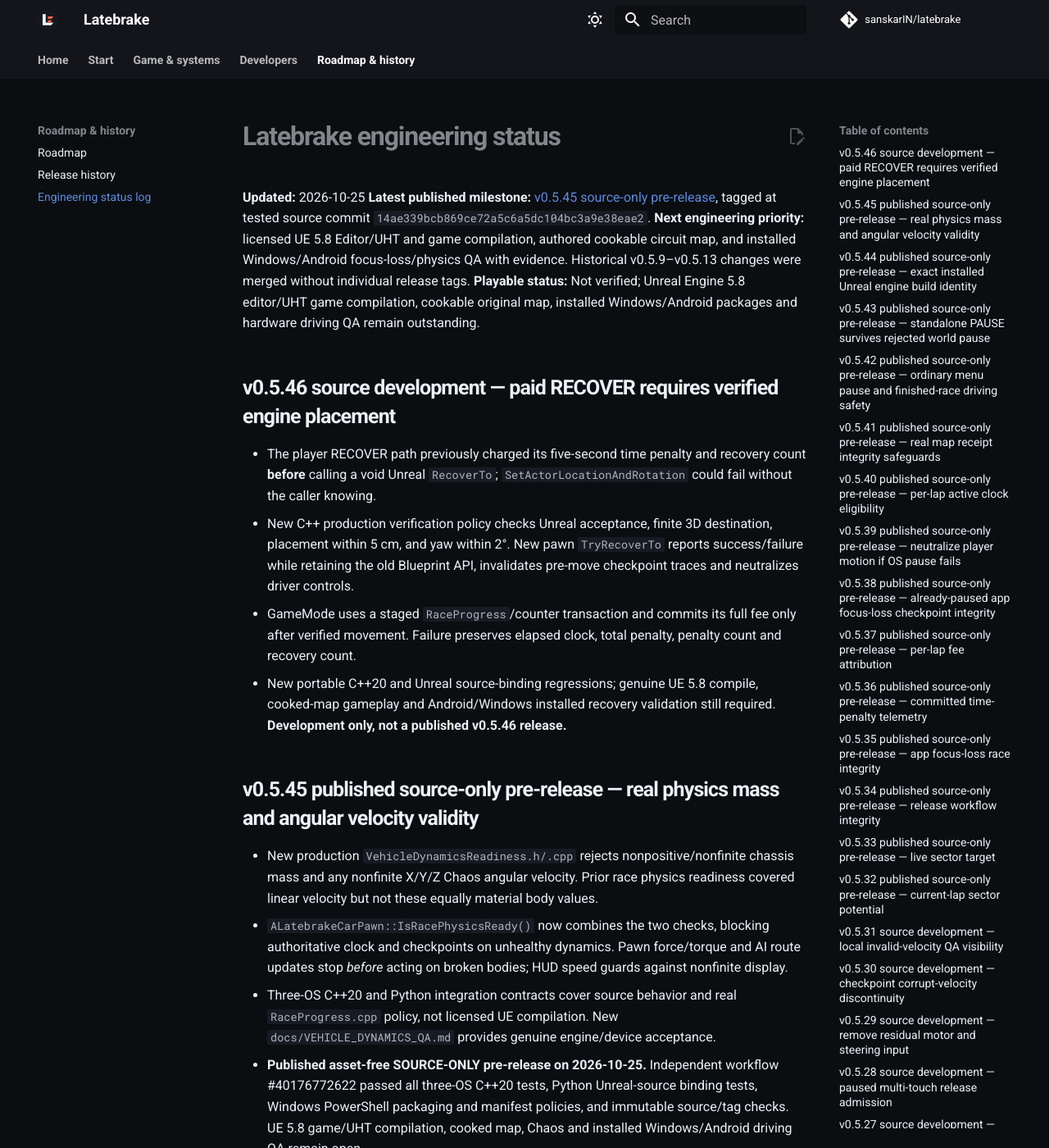
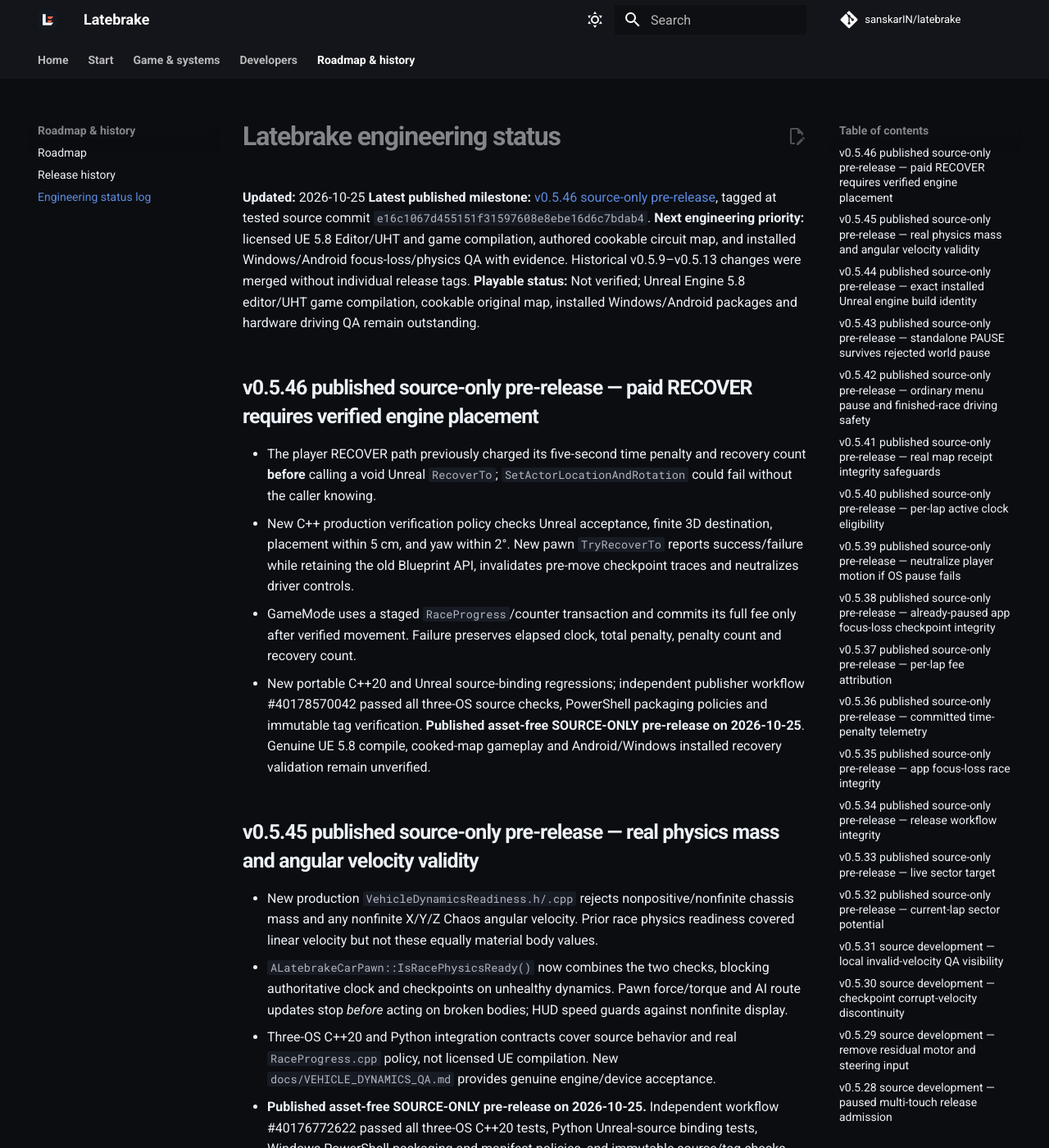
Before and after one commit to sanskarIN/latebrake, an MkDocs documentation site: the page built from docs/STATUS.md, in a window 1280 px wide and 1400 px high. Shown: the whole window at 82% size. Built offline with MkDocs 1.6.1 and Material for MkDocs 9.7.7, drawn with Linux system fonts in a browser that asks for light colours; comment, search, counter and statistics services are not loaded.

Commit message:
docs(status): record externally verified v0.5.46 source-only release

```diff
--- a/docs/STATUS.md
+++ b/docs/STATUS.md
@@ -1,16 +1,16 @@
 # Latebrake engineering status
 
 **Updated:** 2026-10-25
-**Latest published milestone:** [v0.5.45 source-only pre-release](https://github.com/sanskarIN/latebrake/releases/tag/v0.5.45), tagged at tested source commit `14ae339bcb869ce72a5c6a5dc104bc3a9e38eae2`.
+**Latest published milestone:** [v0.5.46 source-only pre-release](https://github.com/sanskarIN/latebrake/releases/tag/v0.5.46), tagged at tested source commit `e16c1067d455151f31597608e8ebe16d6c7bdab4`.
 **Next engineering priority:** licensed UE 5.8 Editor/UHT and game compilation, authored cookable circuit map, and installed Windows/Android focus-loss/physics QA with evidence. Historical v0.5.9–v0.5.13 changes were merged without individual release tags.
 **Playable status:** Not verified; Unreal Engine 5.8 editor/UHT game compilation, cookable original map, installed Windows/Android packages and hardware driving QA remain outstanding.
 
-## v0.5.46 source development — paid RECOVER requires verified engine placement
+## v0.5.46 published source-only pre-release — paid RECOVER requires verified engine placement
 
 - The player RECOVER path previously charged its five-second time penalty and recovery count **before** calling a void Unreal `RecoverTo`; `SetActorLocationAndRotation` could fail without the caller knowing.
 - New C++ production verification policy checks Unreal acceptance, finite 3D destination, placement within 5 cm, and yaw within 2°. New pawn `TryRecoverTo` reports success/failure while retaining the old Blueprint API, invalidates pre-move checkpoint traces and neutralizes driver controls.
 - GameMode uses a staged `RaceProgress`/counter transaction and commits its full fee only after verified movement. Failure preserves elapsed clock, total penalty, penalty count and recovery count.
-- New portable C++20 and Unreal source-binding regressions; genuine UE 5.8 compile, cooked-map gameplay and Android/Windows installed recovery validation still required. **Development only, not a published v0.5.46 release.**
+- New portable C++20 and Unreal source-binding regressions; independent publisher workflow #40178570042 passed all three-OS source checks, PowerShell packaging policies and immutable tag verification. **Published asset-free SOURCE-ONLY pre-release on 2026-10-25**. Genuine UE 5.8 compile, cooked-map gameplay and Android/Windows installed recovery validation remain unverified.
 
 ## v0.5.45 published source-only pre-release — real physics mass and angular velocity validity
 
```
